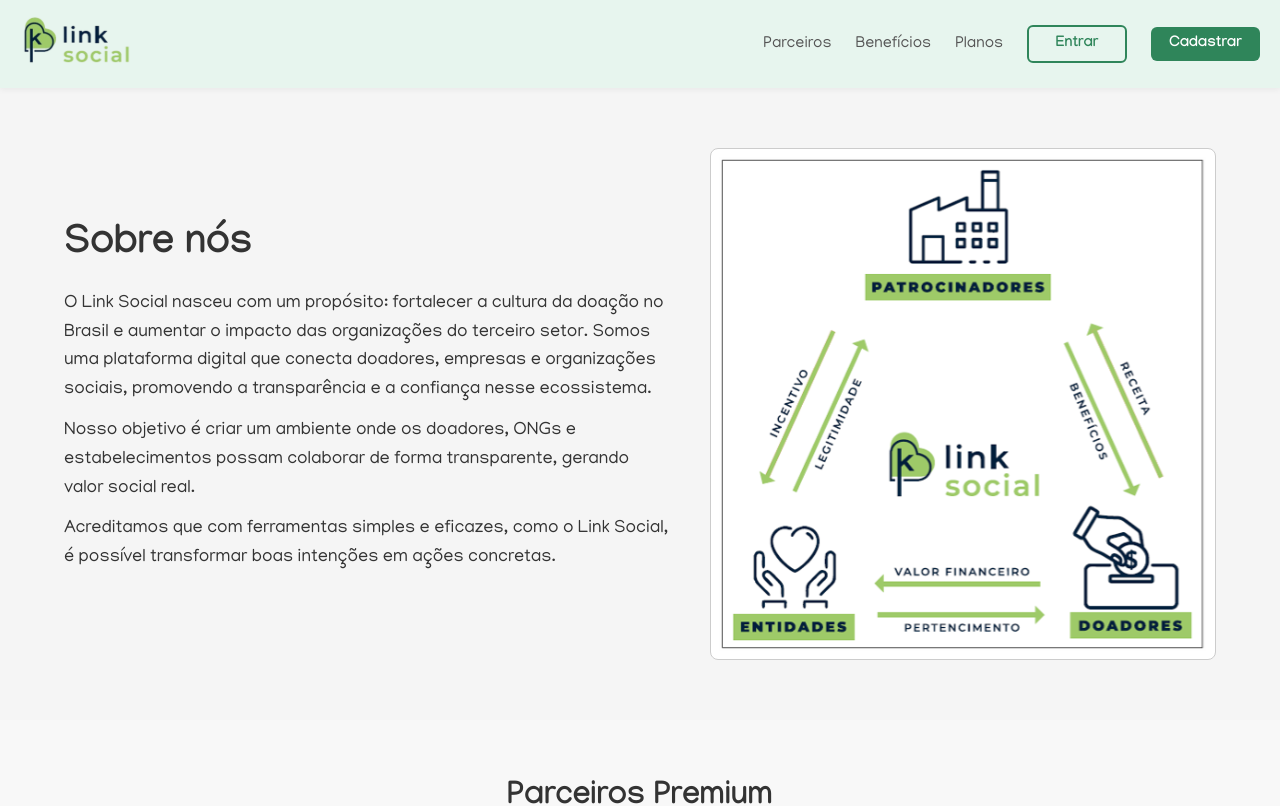
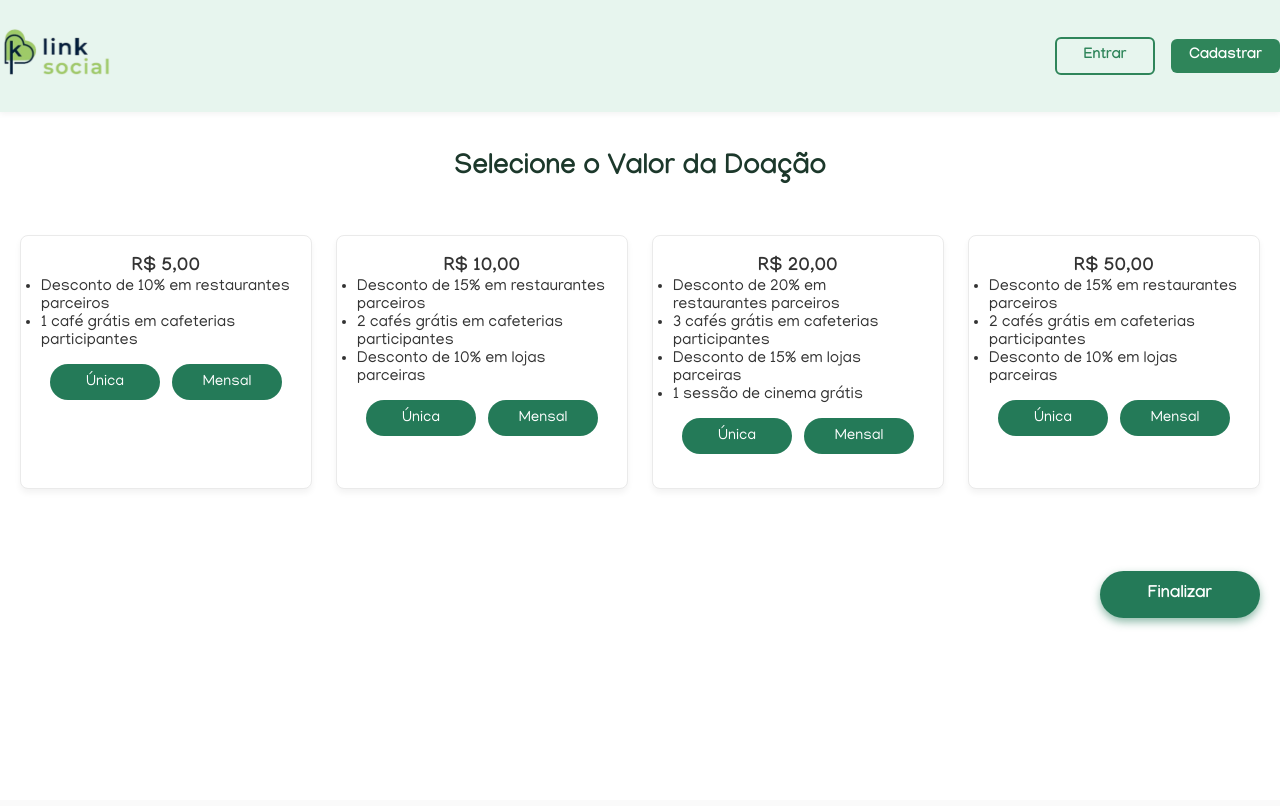
Before and after one commit to pedrh77/servico-link-social-frontend, a React (Create React App) app in the folder link-social/: page /valores in a window 1280 px wide. Shown: the top 806 px of the page. Built offline with nearby package versions, Linux system fonts and the light colour scheme.

Commit message:
Adicionando tela de valores

```diff
--- a/link-social/src/App.js
+++ b/link-social/src/App.js
@@ -6,6 +6,7 @@
 import LoginPage from './pages/Login/Login';
 import RegisterPage from './pages/Cadastro/Register';
 import EtapaEscolha from './pages/Doacao/EtapaEscolha';
+import EtapaValores from "./pages/Doacao/EtapaValores";
 
 export default function App() {
   return (
@@ -15,7 +16,7 @@
         <Route path="/login" element={<LoginPage />} />
         <Route path="/register" element={<RegisterPage />} />
         <Route path="/etapa" element={<EtapaEscolha />} />
-
+        <Route path="/valores" element={<EtapaValores />} />
         <Route path="*" element={<Home />} />
       </Routes>
     </BrowserRouter >
--- /dev/null
+++ b/link-social/src/pages/Doacao/EtapaValores.css
@@ -0,0 +1,155 @@
+ .container {
+     box-sizing: border-box;
+ }
+
+
+ .grid-cards {
+     display: grid;
+     grid-template-columns: repeat(auto-fit, minmax(280px, 1fr));
+     gap: 28px 24px;
+     padding: 20px 20px 30px 20px;
+     align-items: stretch;
+ }
+
+
+ .card-doacao {
+     background: #fff;
+     border: 1px solid #eaeaea;
+     border-radius: 8px;
+     padding: 20px;
+     box-shadow: 0 4px 6px rgba(0, 0, 0, 0.05);
+     display: flex;
+     flex-direction: column;
+     align-items: center;
+     transition: transform 0.2s ease;
+     height: 100%;
+     box-sizing: border-box;
+ }
+
+ .card-doacao:hover {
+     transform: scale(1.03);
+     box-shadow: 0 8px 12px rgba(0, 0, 0, 0.1);
+ }
+
+
+ .acoes-doacao {
+     display: flex;
+     gap: 12px;
+     margin-top: 14px;
+     justify-content: center;
+     width: 100%;
+ }
+
+
+ .btn-escolher {
+     background-color: #247a58;
+     color: white;
+     padding: 10px 20px;
+     border-radius: 24px;
+     border: none;
+     cursor: pointer;
+     font-size: 15px;
+     min-width: 110px;
+     transition: background-color 0.3s ease, box-shadow 0.3s ease;
+     box-shadow: none;
+     user-select: none;
+ }
+
+ .btn-escolher:hover {
+     background-color: #1e6047;
+ }
+
+ .btn-escolher.ativo {
+     background-color: #1b4f3b;
+     box-shadow: 0 0 12px 3px rgba(27, 79, 59, 0.6);
+ }
+
+
+ .opcoes-extra {
+     max-height: 0;
+     overflow: hidden;
+     transition: max-height 280ms ease, opacity 200ms ease;
+     opacity: 0;
+     width: 100%;
+     margin-top: 14px;
+     display: flex;
+     flex-direction: column;
+     align-items: center;
+     pointer-events: none;
+ }
+
+ .opcoes-extra.expandido {
+     opacity: 1;
+     max-height: 220px;
+     pointer-events: auto;
+ }
+
+
+ .texto-meses {
+     font-weight: 600;
+     margin-bottom: 10px;
+     color: #247a58;
+     font-size: 16px;
+     user-select: none;
+ }
+
+
+ .opcoes-meses {
+     display: flex;
+     gap: 12px;
+     flex-wrap: wrap;
+     justify-content: center;
+     width: 100%;
+ }
+
+
+ .btn-extra {
+     background-color: #f2f2f2;
+     color: #247a58;
+     font-size: 14px;
+     padding: 7px 14px;
+     border-radius: 18px;
+     border: 1.5px solid #247a58;
+     cursor: pointer;
+     transition: background-color 0.3s ease, color 0.3s ease, box-shadow 0.3s ease;
+     user-select: none;
+ }
+
+ .btn-extra:hover {
+     background-color: #e8f5f0;
+     box-shadow: 0 0 6px rgba(36, 122, 88, 0.3);
+ }
+
+ .btn-extra.selecionado {
+     background-color: #247a58;
+     color: white;
+     border-color: #1e6047;
+     box-shadow: 0 0 8px #1e6047cc;
+ }
+
+
+ .btn-avancar-container {
+     margin-top: 32px;
+     text-align: center;
+     padding: 20px
+ }
+
+ .botao-avancar {
+     background-color: #247a58;
+     color: white;
+     font-weight: 700;
+     padding: 14px 36px;
+     font-size: 17px;
+     border: none;
+     border-radius: 28px;
+     cursor: pointer;
+     transition: background-color 0.3s ease, box-shadow 0.3s ease;
+     user-select: none;
+     box-shadow: 0 4px 8px rgba(36, 122, 88, 0.5);
+
+ }
+
+ .botao-avancar:hover {
+     background-color: #1e6047;
+     box-shadow: 0 6px 12px rgba(30, 96, 71, 0.8);
+ }
--- /dev/null
+++ b/link-social/src/pages/Doacao/EtapaValores.js
@@ -0,0 +1,162 @@
+import React, { useState } from "react";
+import "./EtapaValores.css";
+
+const opcoesDoacao = [
+  {
+    valor: "R$ 5,00",
+    beneficios: [
+      "Desconto de 10% em restaurantes parceiros",
+      "1 café grátis em cafeterias participantes",
+    ],
+    extraMensal: ["3 meses", "6 meses", "12 meses"],
+  },
+  {
+    valor: "R$ 10,00",
+    beneficios: [
+      "Desconto de 15% em restaurantes parceiros",
+      "2 cafés grátis em cafeterias participantes",
+      "Desconto de 10% em lojas parceiras",
+    ],
+    extraMensal: ["3 meses", "6 meses", "12 meses"],
+  },
+  {
+    valor: "R$ 20,00",
+    beneficios: [
+      "Desconto de 20% em restaurantes parceiros",
+      "3 cafés grátis em cafeterias participantes",
+      "Desconto de 15% em lojas parceiras",
+      "1 sessão de cinema grátis",
+    ],
+    extraMensal: ["3 meses", "6 meses", "12 meses"],
+  },
+  {
+    valor: "R$ 50,00",
+    beneficios: [
+      "Desconto de 15% em restaurantes parceiros",
+      "2 cafés grátis em cafeterias participantes",
+      "Desconto de 10% em lojas parceiras",
+    ],
+    extraMensal: ["6 meses", "12 meses"],
+  },
+];
+
+export default function EtapaDoacao() {
+  const [mensalExpandido, setMensalExpandido] = useState(null);
+  const [mesesEscolhidos, setMesesEscolhidos] = useState({});
+  const [unicaSelecionada, setUnicaSelecionada] = useState(null);
+
+  function toggleMensal(index) {
+    if (mensalExpandido === index) {
+      setMensalExpandido(null);
+    } else {
+      setMensalExpandido(index);
+  setUnicaSelecionada(null);
+    }
+  }
+
+  function escolherMes(index, mes) {
+    setMesesEscolhidos((prev) => ({ ...prev, [index]: mes }));
+  }
+
+  function escolherUnica(index) {
+    setMensalExpandido(null);
+    setMesesEscolhidos((prev) => {
+      const novo = { ...prev };
+      delete novo[index];
+      return novo;
+    });
+    setUnicaSelecionada(index);
+    console.log("Doação única escolhida:", opcoesDoacao[index].valor);
+  }
+
+  return (
+    <div className="container" role="main">
+      <header className="header">
+        <div className="header-container">
+          <div className="header-left">
+            <img src="/img/logo-link.svg" alt="Logo" className="logo" />
+          </div>
+
+          <nav className="nav-header" aria-label="Navegação principal">
+            <a href="/login" className="login" aria-label="Entrar na conta">
+              Entrar
+            </a>
+            <button
+              type="button"
+              className="signup"
+              onClick={() => (window.location.href = "/register")}
+              aria-label="Cadastrar nova conta"
+            >
+              Cadastrar
+            </button>
+          </nav>
+        </div>
+      </header>
+
+      <h1 className="titulo">Selecione o Valor da Doação</h1>
+
+      <div className="grid-cards">
+        {opcoesDoacao.map((item, index) => {
+          const expandido = mensalExpandido === index;
+          const mesSelecionado = mesesEscolhidos[index] || null;
+          const unicaAtiva = unicaSelecionada === index;
+
+          return (
+            <div key={index} className="card-doacao" aria-labelledby={`valor-${index}`}>
+              <h3 id={`valor-${index}`}>{item.valor}</h3>
+
+              <ul>
+                {item.beneficios.map((b, i) => (
+                  <li key={i}>{b}</li>
+                ))}
+              </ul>
+
+              <div className="acoes-doacao" role="group" aria-label={`Opções de pagamento para ${item.valor}`}>
+                <button
+                  type="button"
+                  className={`btn-escolher ${unicaAtiva ? "ativo" : ""}`}
+                  onClick={() => escolherUnica(index)}
+                >
+                  Única
+                </button>
+
+                <button
+                  type="button"
+                  className={`btn-escolher ${expandido ? "ativo" : ""}`}
+                  aria-expanded={expandido}
+                  onClick={() => toggleMensal(index)}
+                >
+                  Mensal
+                </button>
+              </div>
+
+              <div className={`opcoes-extra ${expandido ? "expandido" : ""}`} aria-hidden={!expandido}>
+                <span className="texto-meses">Escolha a duração:</span>
+                <div className="opcoes-meses">
+                  {(item.extraMensal.length ? item.extraMensal : ["3 meses", "6 meses", "12 meses"]).map(
+                    (op, i) => (
+                      <button
+                        key={i}
+                        type="button"
+                        className={`btn-extra ${mesSelecionado === op ? "selecionado" : ""}`}
+                        onClick={() => escolherMes(index, op)}
+                      >
+                        {op}
+                      </button>
+                    )
+                  )}
+                </div>
+              </div>
+            </div>
+          );
+        })}
+      </div>
+
+      <div className="btn-avancar-container">
+        <button type="button" className="botao-avancar">
+          Finalizar
+        </button>
+      </div>
+    </div>
+  );
+}
```
Also changed, not shown: link-social/src/pages/Home/Home.css (+9 -9 lines).
